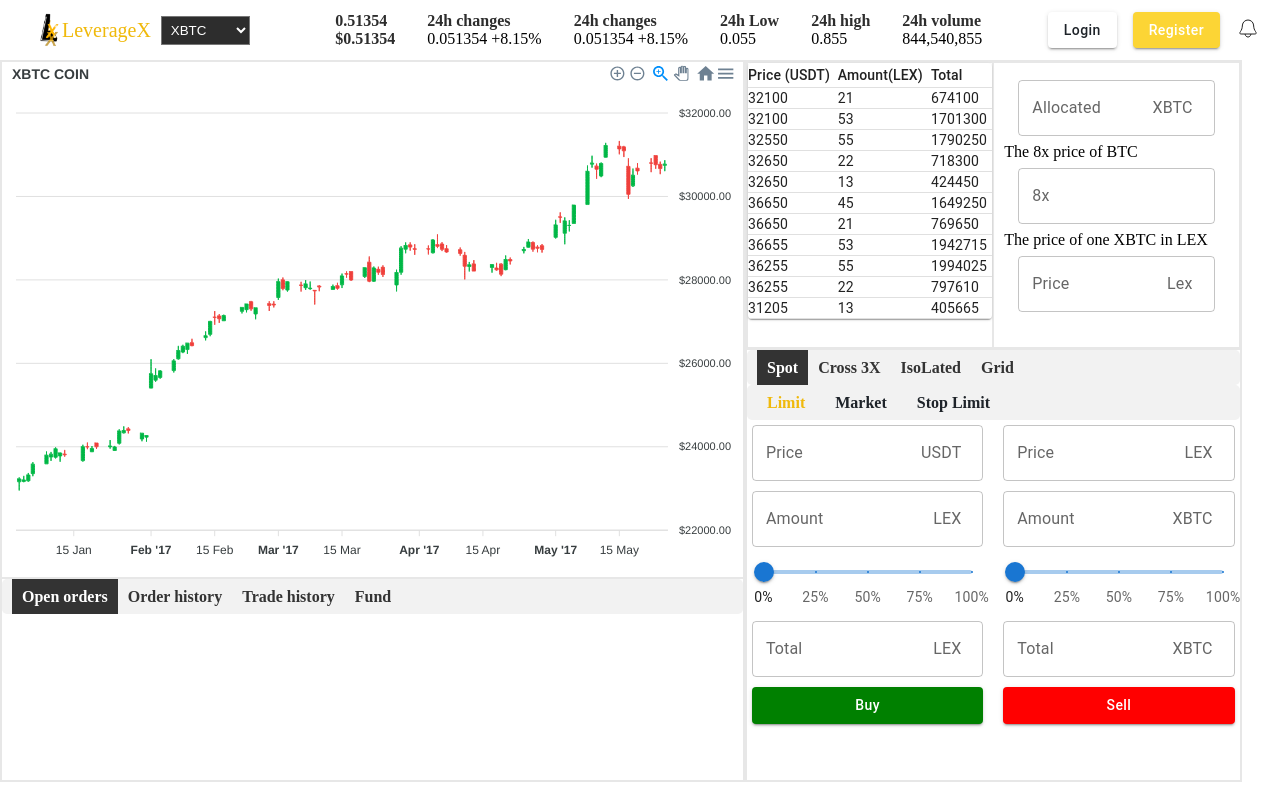
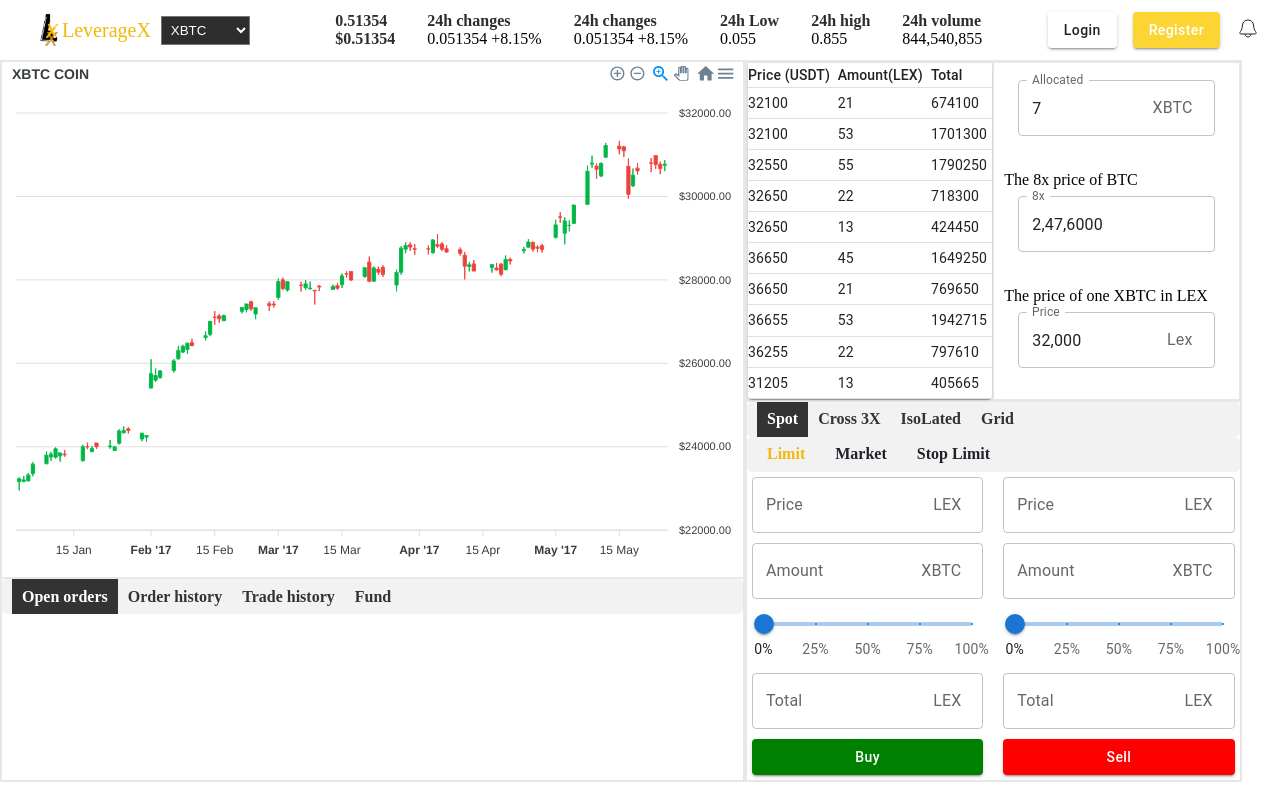
Before and after one commit to DanishKhan25/leveragex, a React (Vite) app: page /x-btc in a window 1280 px wide. Built offline with nearby package versions, Linux system fonts and the light colour scheme.

Commit message:
changes done in layout

```diff
--- a/src/components/common/allot/Allot.jsx
+++ b/src/components/common/allot/Allot.jsx
@@ -8,14 +8,14 @@ const Allot = () => {
         {/* <span>Allocated</span>
         <span>7</span>
         <span>XBTC</span> */}
-        <PriceTextField label="Allocated" text="XBTC" value="" />
+        <PriceTextField label="Allocated" text="XBTC" value="7" />
       </div>
       <div>
         <p>The 8x price of BTC</p>
         <div className={classes.row}>
           {/* <span>8x =</span>
           <span>2,47,6000</span> */}
-          <PriceTextField label="8x" text=" " value="" />
+          <PriceTextField label="8x" text=" " value="2,47,6000" />
         </div>
       </div>
       <div>
@@ -24,7 +24,7 @@ const Allot = () => {
           {/* <span>Price =</span>
           <span>32,000</span>
           <span>Lex</span> */}
-          <PriceTextField label="Price" text="Lex" value="" />
+          <PriceTextField label="Price" text="Lex" value="32,000" />
         </div>
       </div>
     </div>
--- a/src/components/common/allot/Allot.module.scss
+++ b/src/components/common/allot/Allot.module.scss
@@ -3,6 +3,7 @@
   flex-direction: column;
   justify-content: space-between;
   padding: 10px;
+  height: 90%;
   .row {
     display: flex;
     padding: 7px 14px;
--- a/src/components/common/split-screen/split-screen.module.scss
+++ b/src/components/common/split-screen/split-screen.module.scss
@@ -37,7 +37,7 @@
       }
     }
     .right-pane-bottom-section {
-      flex: 1.5;
+      flex: 1;
       border: 1px solid #e7e7e7;
     }
   }
--- a/src/components/common/spot/Spot.jsx
+++ b/src/components/common/spot/Spot.jsx
@@ -5,7 +5,7 @@ import PriceTextField from "../text-field/PriceTextField";
 import PercentageSlider from "../slider/PercentageSlider";
 import { Button } from "@mui/material";
 
-const Spot = ({ text1, text2 }) => {
+const Spot = ({ text1, text2, text3 }) => {
   const spotList = ["Spot", "Cross 3X", "IsoLated", "Grid"];
   const [activeTab, setActiveTab] = useState(0);
   const [navActive, setNavActive] = useState(0);
@@ -39,14 +39,16 @@ const Spot = ({ text1, text2 }) => {
         <InputForm
           backgroundColor="green"
           buttonTitle="Buy"
-          text1="USDT"
-          text2="LEX"
+          text1="LEX"
+          text2="XBTC"
+          text3="LEX"
         />
         <InputForm
           buttonTitle="Sell"
           backgroundColor="red"
           text1={text1}
           text2={text2}
+          text3={text3}
         />
       </form>
     </div>
@@ -60,15 +62,17 @@ export function InputForm({
   backgroundColor,
   text1 = "USDT",
   text2 = "LEX",
+  text3 = "LEX",
   PriceValue = "",
   AmountValue = "",
+  totalAmount = "",
 }) {
   return (
     <div className={classes["form-left"]}>
       <PriceTextField label="Price" text={text1} value={PriceValue} />
       <PriceTextField label="Amount" text={text2} value={AmountValue} />
       <PercentageSlider />
-      <PriceTextField label="Total" text={text2} value={AmountValue} />
+      <PriceTextField label="Total" text={text3} value={totalAmount} />
       <Button
         variant="contained"
         sx={{
--- a/src/components/common/table/MuiTable.jsx
+++ b/src/components/common/table/MuiTable.jsx
@@ -21,8 +21,8 @@ const MuiTable = ({ data, columns, type }) => {
   };
 
   return (
-    <TableContainer component={Paper}>
-      <Table>
+    <TableContainer component={Paper} sx={{ height: "100%" }}>
+      <Table stickyHeader sx={{ height: "100%" }}>
         <TableHead>
           <TableRow>
             {columns.map((column, index) => (
--- a/src/pages/xbtc-coin/XBtcCoin.jsx
+++ b/src/pages/xbtc-coin/XBtcCoin.jsx
@@ -59,9 +59,16 @@ table data
     { price: 36650, amount: 45 },
     { price: 36650, amount: 21 },
     { price: 36655, amount: 53 },
-    { price: 36255, amount: 55 },
+    // { price: 32650, amount: 13 },
+    // { price: 36650, amount: 45 },
+    // { price: 36650, amount: 21 },
+    // { price: 36655, amount: 53 },
+    // { price: 36255, amount: 55 },
     { price: 36255, amount: 22 },
     { price: 31205, amount: 13 },
+    // { price: 36655, amount: 53 },
+    // { price: 36255, amount: 55 },
+    // { price: 36255, amount: 55 },
   ];
 
   const rightTopLeftColumns = ["Price (USDT)", "Amount(LEX)", "Total"];
@@ -95,7 +102,7 @@ table data
               activeTab={activeTab}
             />
           }
-          rightBottom={<Spot text1="LEX" text2="XBTC" />}
+          rightBottom={<Spot text1="LEX" text2="XBTC" text3="LEX" />}
           rightTopLeft={
             <MuiTable
               data={totalData}
```
